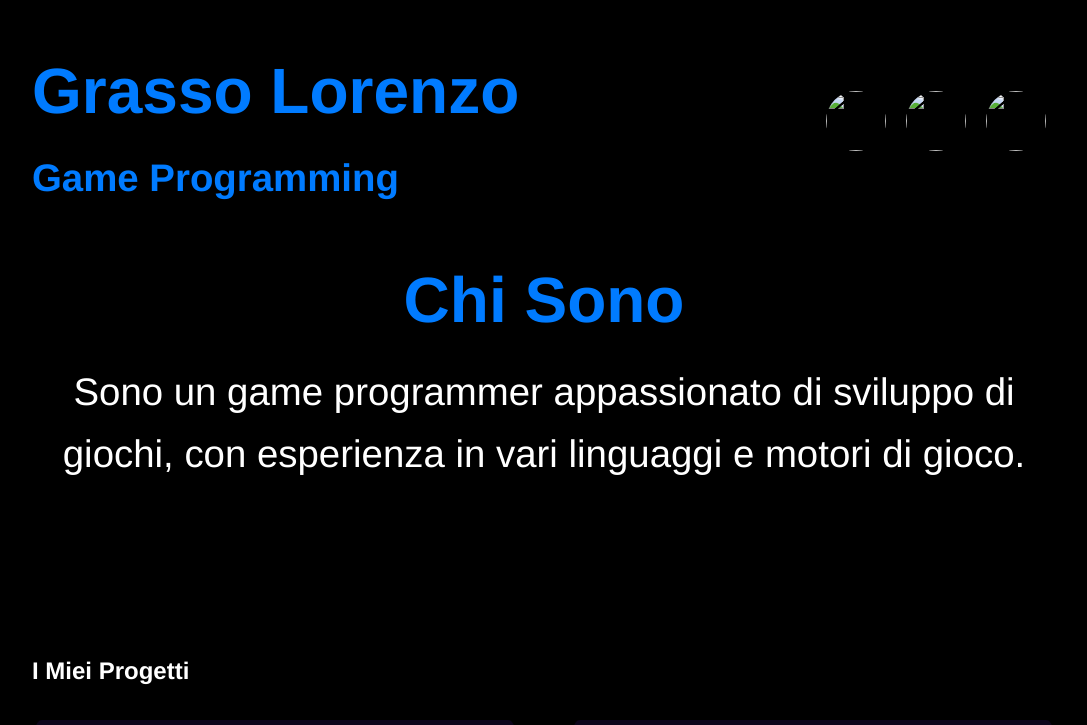
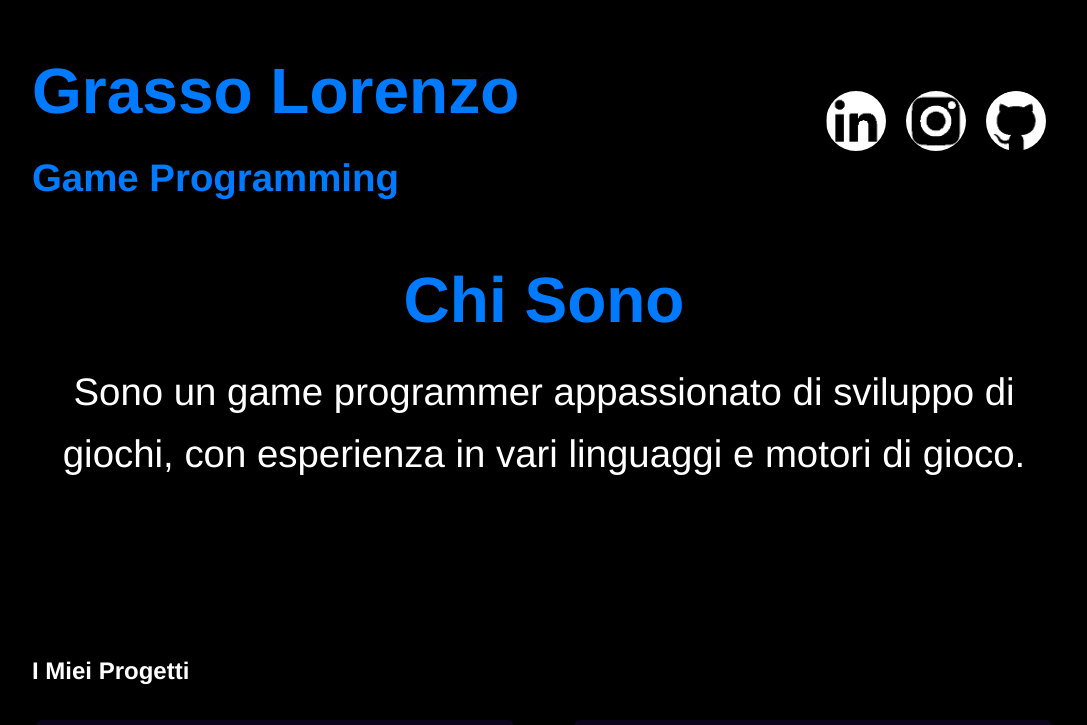
Before and after one commit to Lollo48/Lollo48.github.io, a plain HTML site: page index.html in a window 1280 px wide. Shown: the top 725 px of the page, without its empty margins (96-1183 px from the left). Drawn offline with Linux system fonts and the light colour scheme.

Commit message:
Added Image Link

```diff
--- a/index.html
+++ b/index.html
@@ -15,13 +15,13 @@
             </div>
             <div class="right">
                 <a href="https://www.linkedin.com" target="_blank">
-                    <img src="link-immagine-1.jpg" class="portfolio-image" />
+                    <img src=/logos/Linkedin.png class="portfolio-image" />
                 </a>
                 <a href="https://www.instagram.com" target="_blank">
-                    <img src="link-immagine-2.jpg" class="portfolio-image" />
+                    <img src=/logos/Instagram.png class="portfolio-image" />
                 </a>
                 <a href="https://github.com" target="_blank">
-                    <img src="link-immagine-3.jpg" class="portfolio-image" />
+                    <img src=/logos/Github.png class="portfolio-image" />
                 </a>
             </div>
         </div>
```
